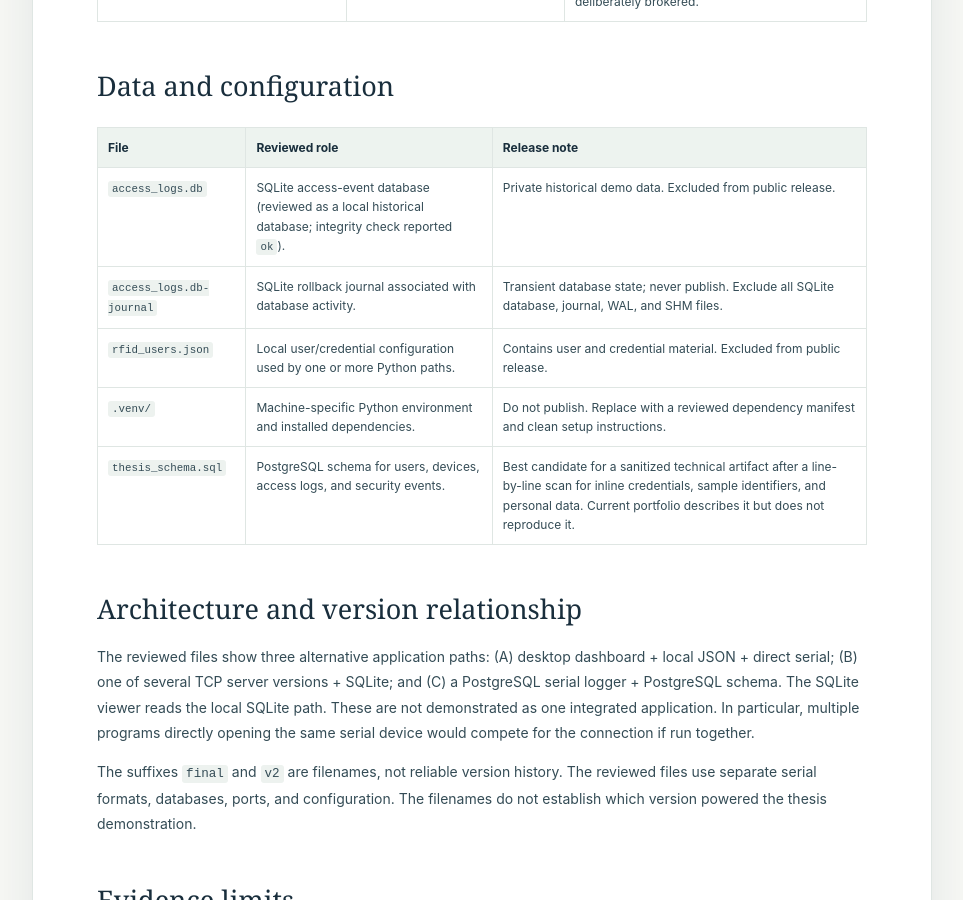
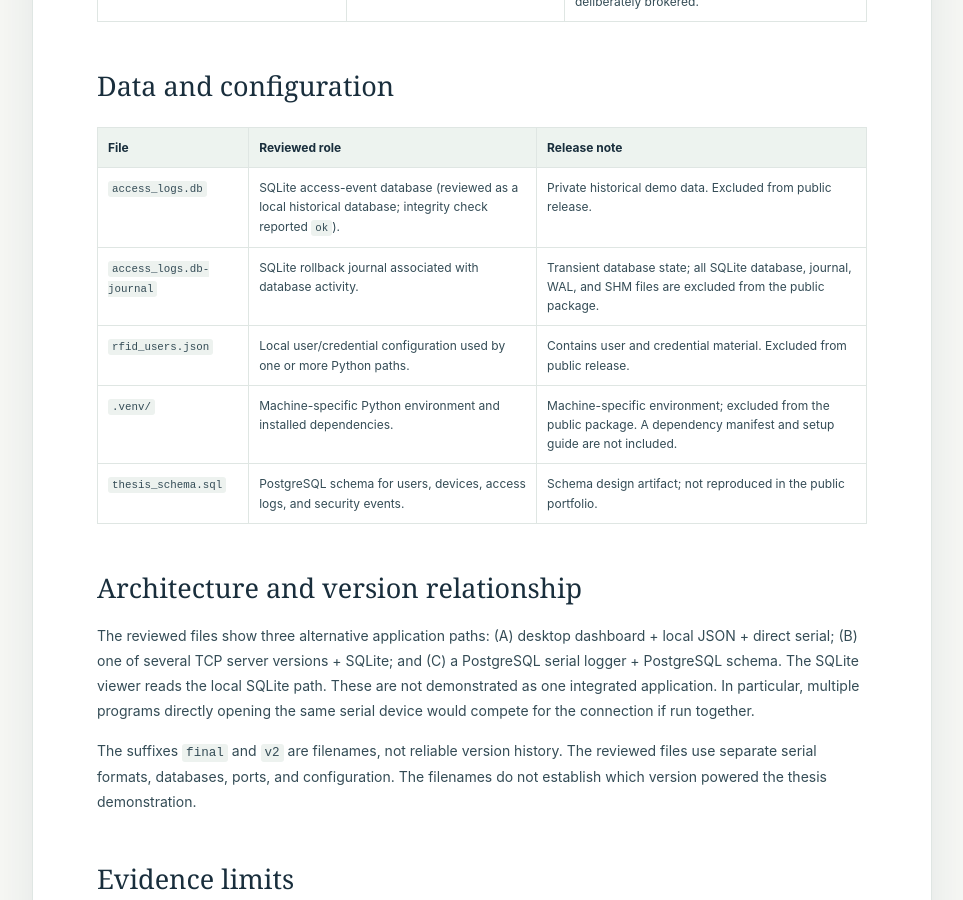
Before and after one commit to davidnserrano2-cmd/davidnserrano2-cmd.github.io, a Jekyll site: the page built from docs/FILE_INVENTORY.md, in a window 1280 px wide and 900 px high, scrolled down 1392 px. Shown: the whole window, without its empty margins (158-1121 px from the left). Built offline with Jekyll 4.4.1, drawn with Linux system fonts in a browser that asks for light colours.

Commit message:
Replace remaining cleanup instructions with release facts

```diff
--- a/docs/FILE_INVENTORY.md
+++ b/docs/FILE_INVENTORY.md
@@ -28,10 +28,10 @@ This inventory describes the supplied Pi-folder copy reviewed for the portfolio.
 | File | Reviewed role | Release note |
 |---|---|---|
 | `access_logs.db` | SQLite access-event database (reviewed as a local historical database; integrity check reported `ok`). | Private historical demo data. Excluded from public release. |
-| `access_logs.db-journal` | SQLite rollback journal associated with database activity. | Transient database state; never publish. Exclude all SQLite database, journal, WAL, and SHM files. |
+| `access_logs.db-journal` | SQLite rollback journal associated with database activity. | Transient database state; all SQLite database, journal, WAL, and SHM files are excluded from the public package. |
 | `rfid_users.json` | Local user/credential configuration used by one or more Python paths. | Contains user and credential material. Excluded from public release. |
-| `.venv/` | Machine-specific Python environment and installed dependencies. | Do not publish. Replace with a reviewed dependency manifest and clean setup instructions. |
-| `thesis_schema.sql` | PostgreSQL schema for users, devices, access logs, and security events. | Best candidate for a sanitized technical artifact after a line-by-line scan for inline credentials, sample identifiers, and personal data. Current portfolio describes it but does not reproduce it. |
+| `.venv/` | Machine-specific Python environment and installed dependencies. | Machine-specific environment; excluded from the public package. A dependency manifest and setup guide are not included. |
+| `thesis_schema.sql` | PostgreSQL schema for users, devices, access logs, and security events. | Schema design artifact; not reproduced in the public portfolio. |
 
 ## Architecture and version relationship
 
```
